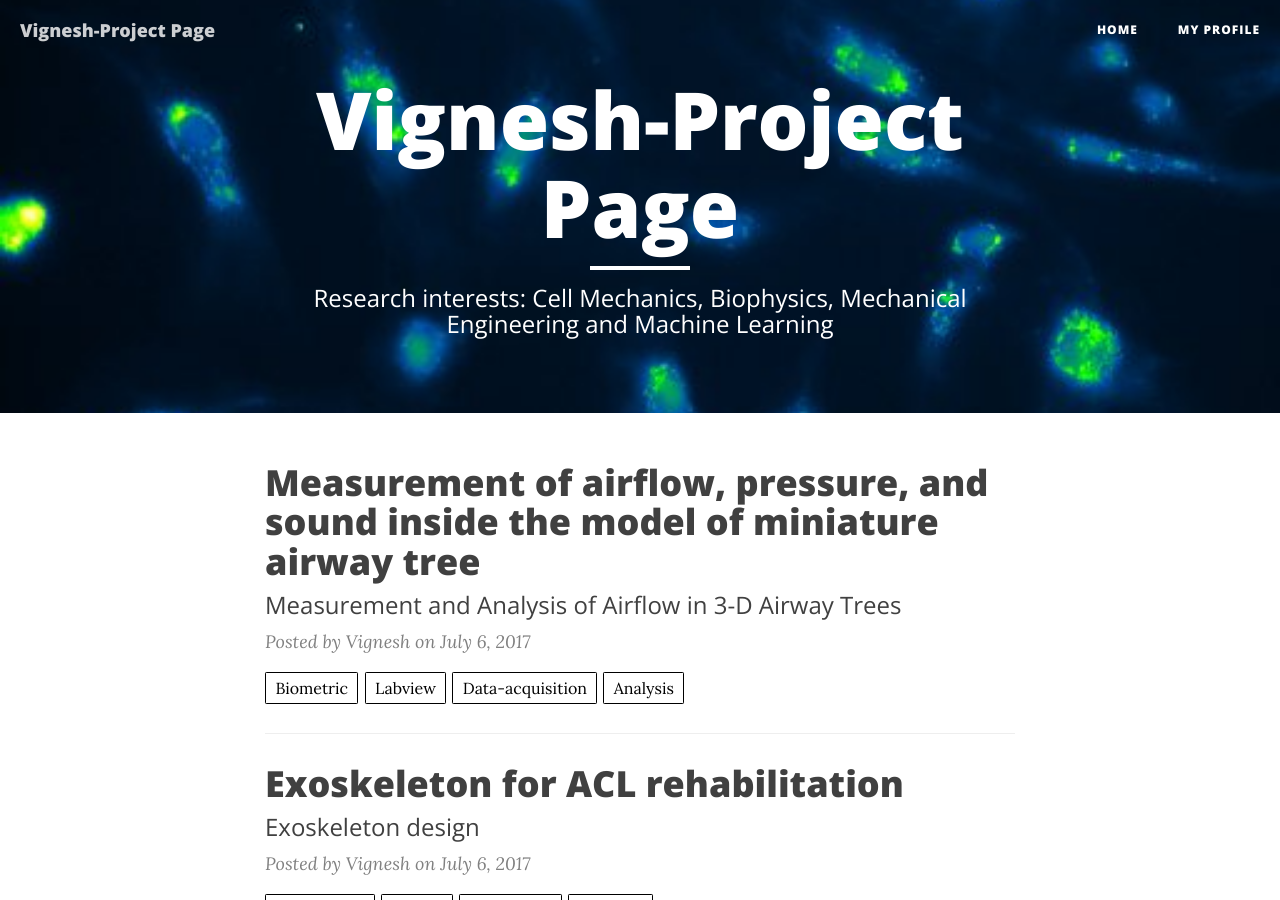
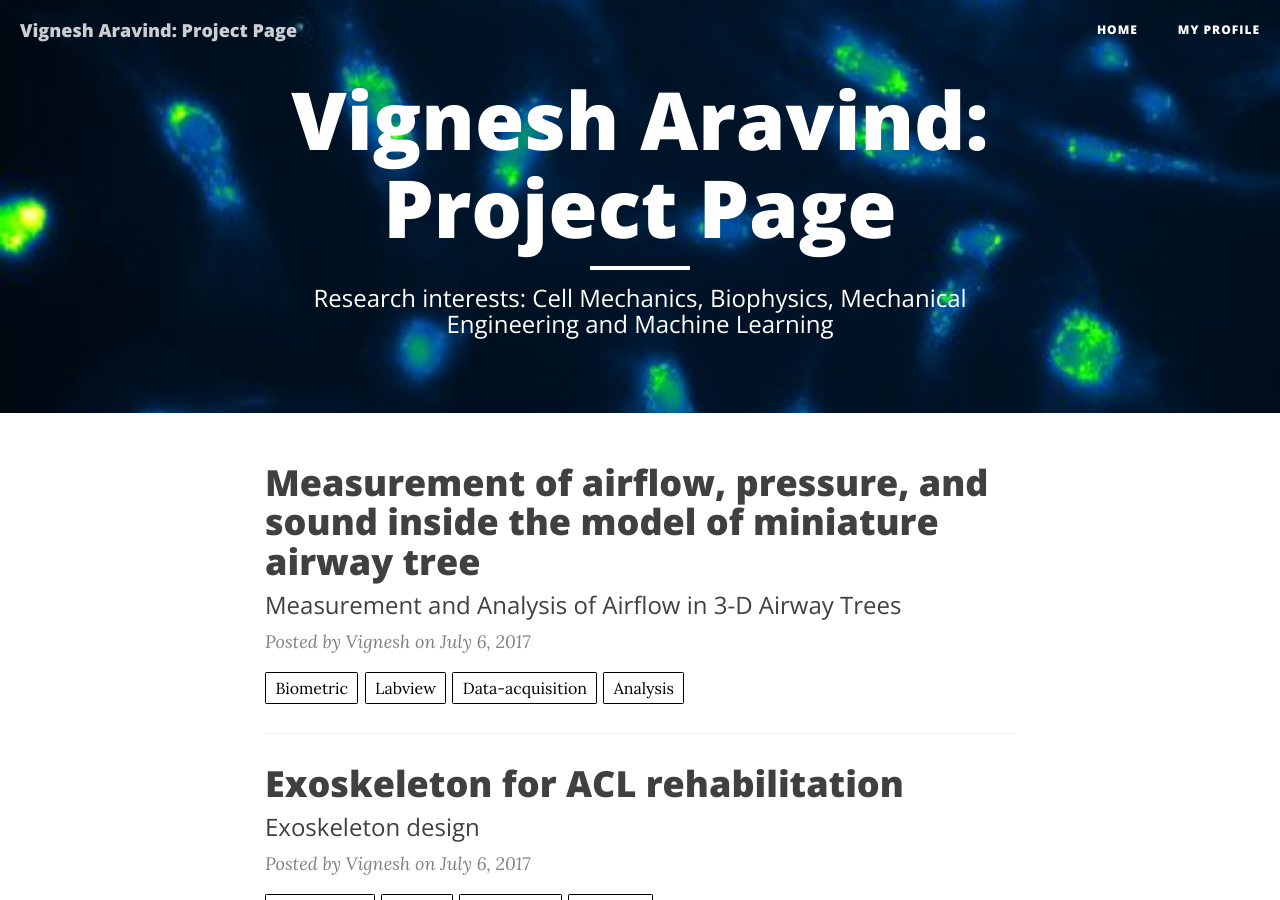
Before and after one commit to vignesharavind/vignesharavind.github.io, a Jekyll site: the page built from index.html, in a window 1280 px wide and 900 px high. Built offline with Jekyll 4.4.1, drawn with Linux system fonts in a browser that asks for light colours; nearby versions of some CDN libraries; the list of posts is cut into pages by our own code.

Commit message:
Update _config.yml

```diff
--- a/_config.yml
+++ b/_config.yml
@@ -1,5 +1,5 @@
 # Site settings
-title: "Vignesh-Project Page"
+title: "Vignesh Aravind: Project Page"
 description: "Research interests: Cell Mechanics, Biophysics, Mechanical Engineering and Machine Learning"
 url: "https://vignesharavind.github.io"
 
```
